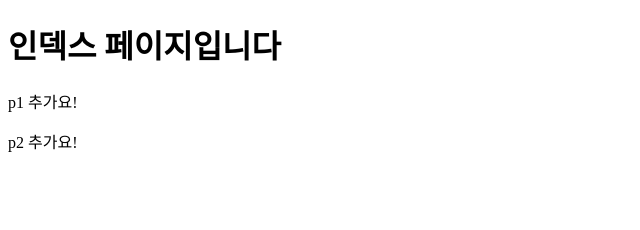
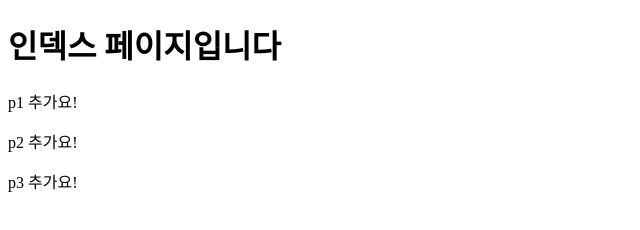
Before and after one commit to wodurl/infra_git_test2, a plain HTML site: page index.html in a window 1280 px wide. Shown: the full height of the page, 0-640 px from the left. Drawn offline with Linux system fonts and the light colour scheme.

Commit message:
p3 추가요!

```diff
--- a/index.html
+++ b/index.html
@@ -9,5 +9,6 @@
     <h1>인덱스 페이지입니다</h1>
     <p>p1 추가요!</p>
     <p>p2 추가요!</p>
+    <p>p3 추가요!</p>
 </body>
 </html>
```
